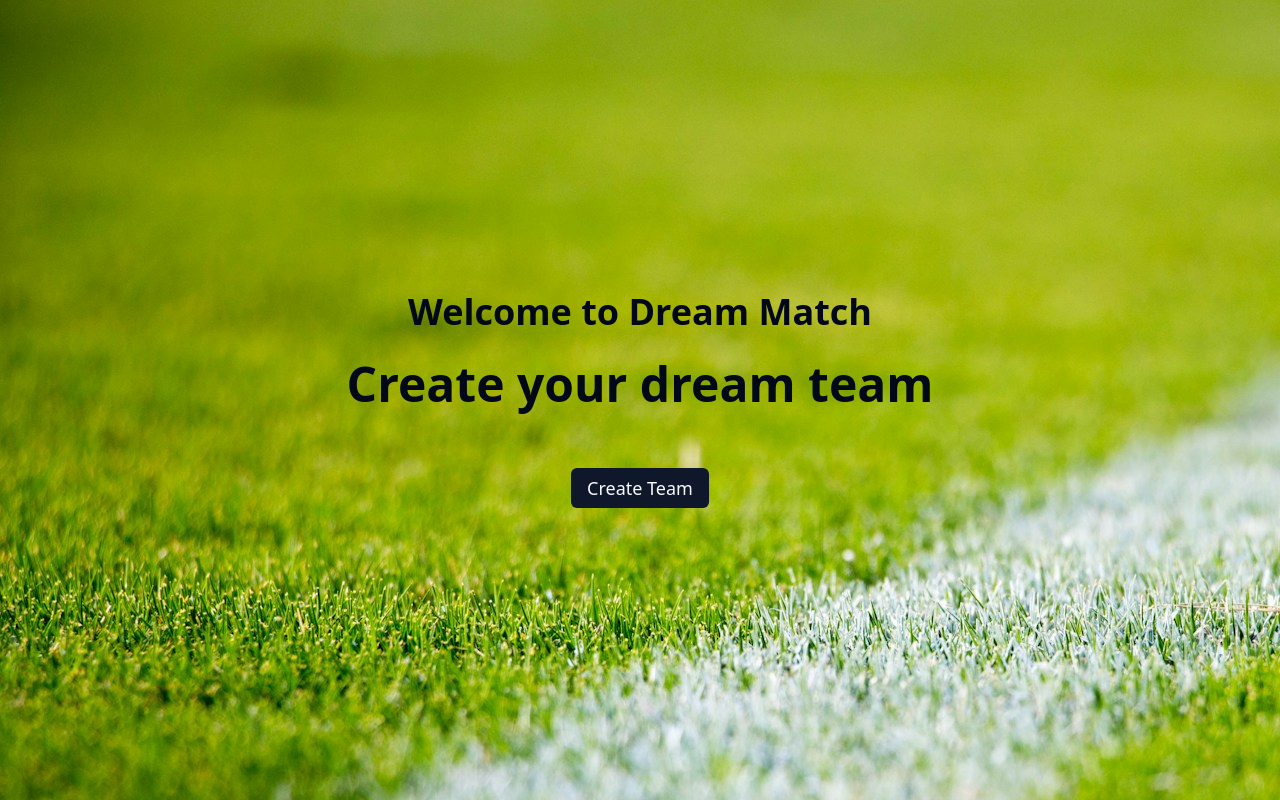
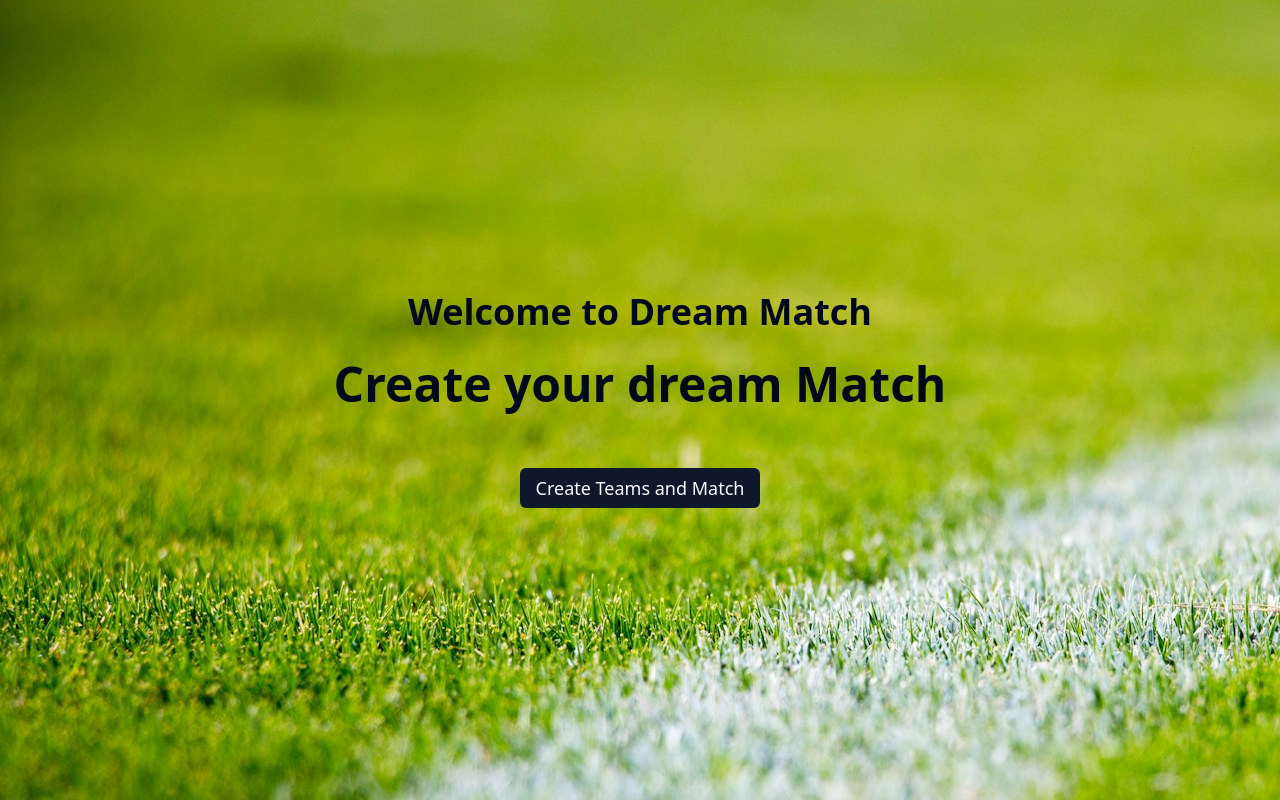
Before and after one commit to Fran-Merce/Dream-match, a Next.js app: page / in a window 1280 px wide. Built offline with nearby package versions, Linux system fonts and the light colour scheme.

Commit message:
chore: correct texts

```diff
--- a/src/app/page.tsx
+++ b/src/app/page.tsx
@@ -10,10 +10,12 @@ export default function Home() {
           Welcome to Dream Match
         </h1>
         <h2 className="md:text-5xl text-4xl font-bold text-black-400">
-          Create your dream team
+          Create your dream Match
         </h2>
         <Link href={Routes.CREATE_TEAM}>
-          <Button className="mt-4 md:mt-8 text-lg">Create Team</Button>
+          <Button className="mt-4 md:mt-8 text-lg">
+            Create Teams and Match
+          </Button>
         </Link>
       </div>
     </main>
```
